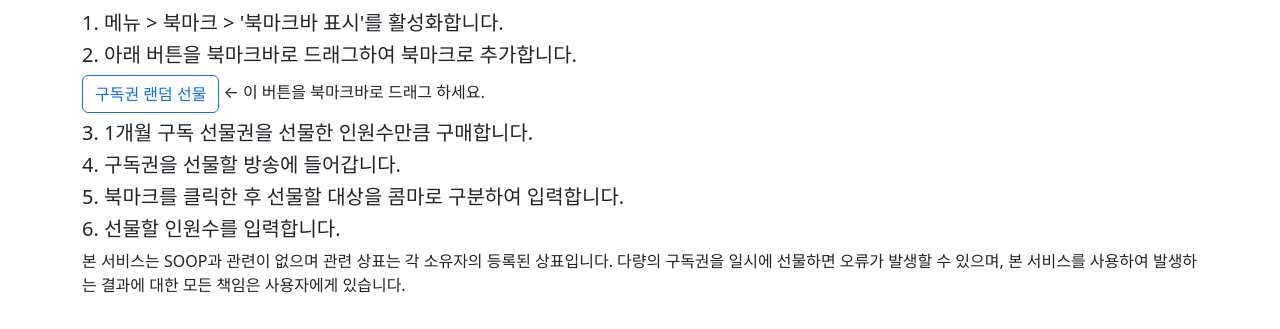
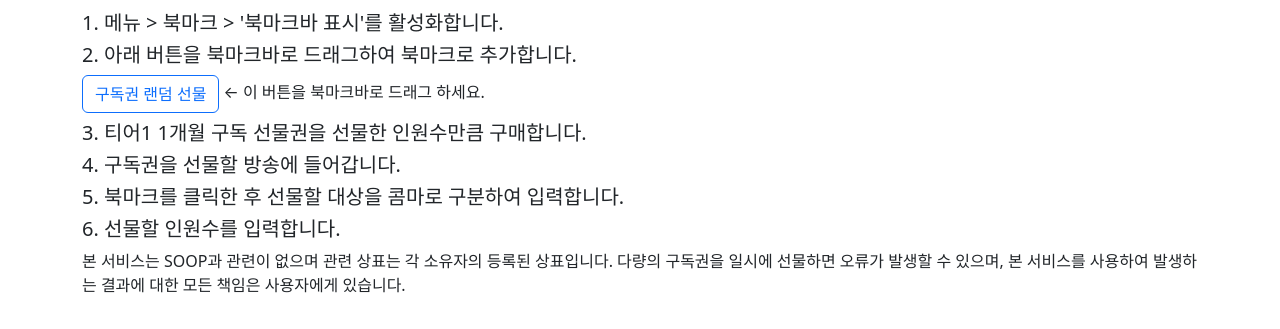
Before and after one commit to jebibot/sp-santa, a website: page docs/index.html in a window 1280 px wide. Shown: the part 556-885 px from the top of the page. Drawn offline with nearby package versions, Linux system fonts and the light colour scheme.

Commit message:
docs: add tier

```diff
--- a/docs/index.html
+++ b/docs/index.html
@@ -30,7 +30,7 @@
         구독권 랜덤 선물
       </a> ← 이 버튼을 북마크바로 드래그 하세요.
     </div>
-    <p class="h5">3. 1개월 구독 선물권을 선물한 인원수만큼 구매합니다.</p>
+    <p class="h5">3. 티어1 1개월 구독 선물권을 선물한 인원수만큼 구매합니다.</p>
     <p class="h5">4. 구독권을 선물할 방송에 들어갑니다.</p>
     <p class="h5">5. 북마크를 클릭한 후 선물할 대상을 콤마로 구분하여 입력합니다.</p>
     <p class="h5">6. 선물할 인원수를 입력합니다.</p>
```
